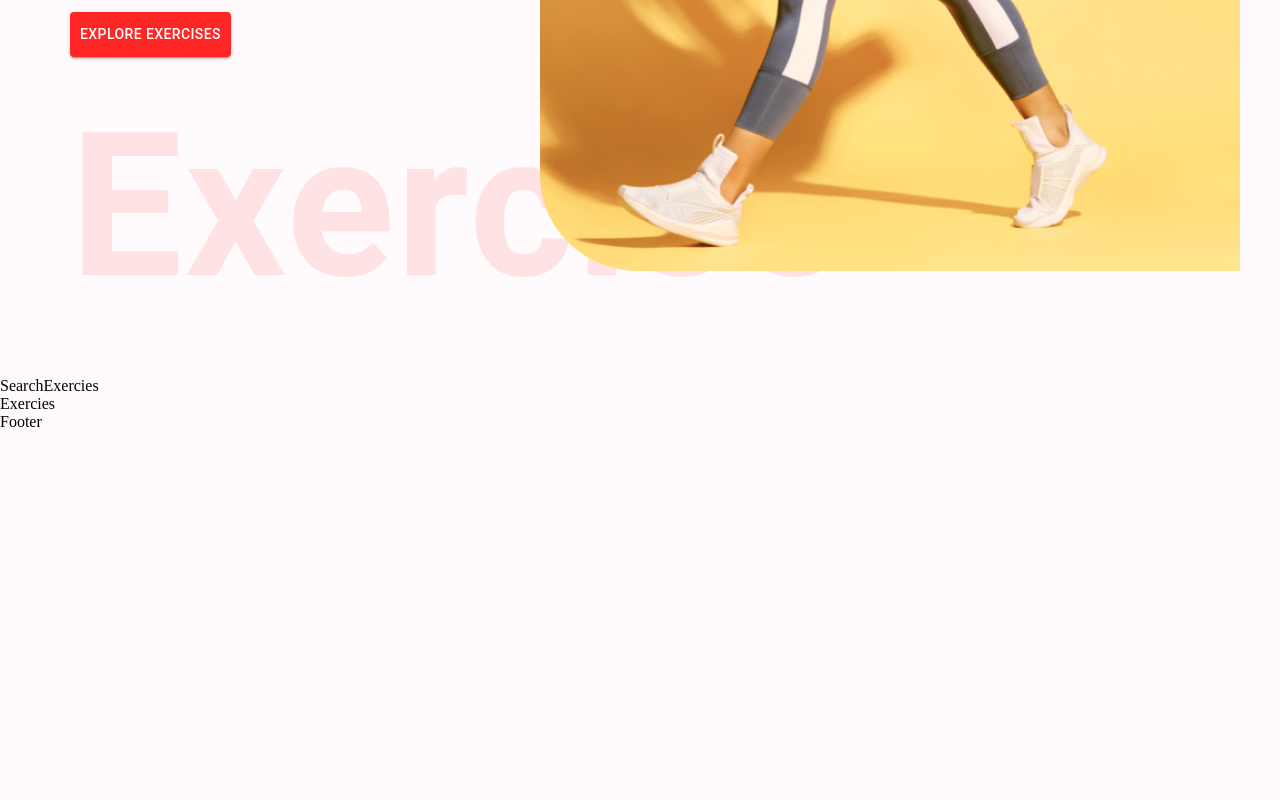
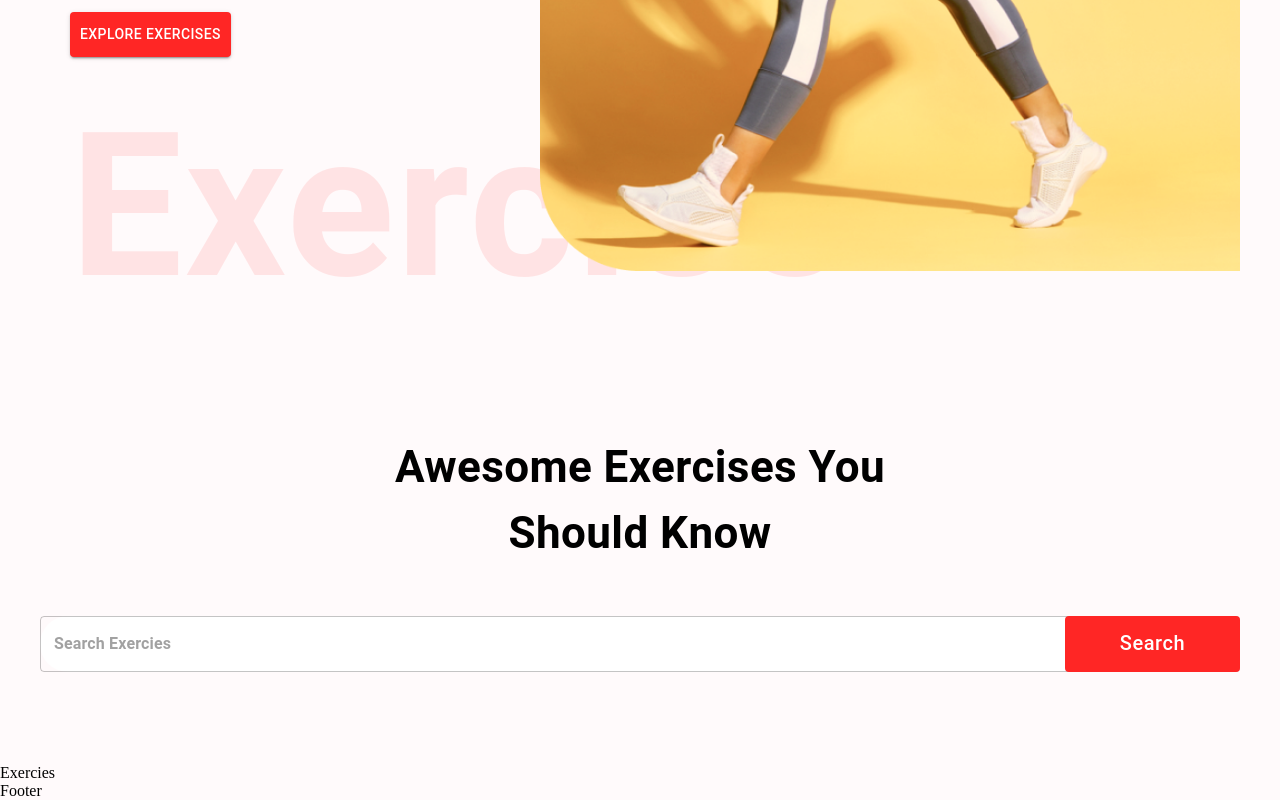
Before and after one commit to GitSentinel/Fitness-App, a React (Create React App) app: page / in a window 1280 px wide. Shown: the part 595-1395 px from the top of the page. Before the commit the page ends 1026 px from the top, so only its background shows below. Built offline with nearby package versions, Linux system fonts and the light colour scheme.

Commit message:
[ADD]: Search Exercises basic UI made!

```diff
--- a/src/components/SearchExercies.js
+++ b/src/components/SearchExercies.js
@@ -1,8 +1,50 @@
-import React from 'react'
+import React, {useEffect, useState} from 'react';
+import { Box, Button, TextField, Stack, Typography } from '@mui/material';
+
 
 const SearchExercies = () => {
   return (
-    <div>SearchExercies</div>
+    <Stack alignItems='center' mt='37px' justifyContent='center' p='20px'>
+      <Typography fontWeight={700} sx={{fontSize: {lg: '44px', xs: '30px'}}} mb='50px' textAlign='center'>
+        Awesome Exercises You<br/> Should Know
+      </Typography>
+
+      <Box position='relative' mb='72px'>
+        <TextField
+          sx={{
+            input:{
+              fontWeight: 700,
+              border: 'none',
+              borderRadius: '4px'
+            },
+            width: {lg: '1200px', xs: '350px'},
+            backgroundColor: '#fff',
+            borderRadius: '40px'
+          }}
+          height='76px'
+          value=''
+          onChange={(e) => {}}
+          placeholder='Search Exercies'
+          type='text'
+        />
+
+        <Button
+          className='search-btn'
+          sx={{
+            bgcolor: '#FF2625',
+            color: '#fff',
+            textTransform: 'none',
+            width: {lg: '175px', xs: '80px'},
+            fontSize: {lg: '20px', xs: '14px'},
+            height: '56px',
+            position: 'absolute',
+            right: '0px',
+          }}
+        >
+          Search
+        </Button>
+      </Box>
+    </Stack>
   )
 }
 
```
